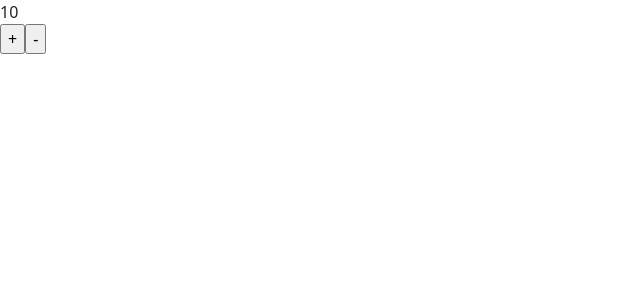
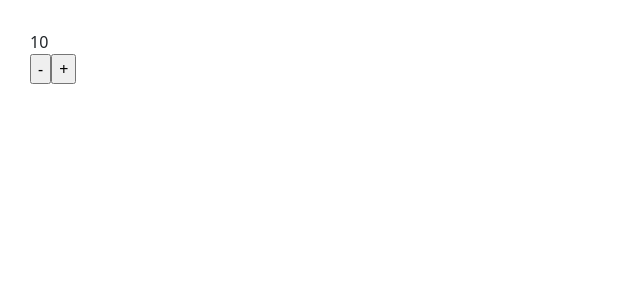
Before and after one commit to xgervilla/cursoCapgemini, a React (Create React App) app in the folder demo-react/: page / in a window 1280 px wide. Shown: the top 300 px of the page, without its empty margins (0-640 px from the left). Built offline with nearby package versions, Linux system fonts and the light colour scheme.

Commit message:
Improved: added function to control behaviour

```diff
--- a/demo-react/src/componentes.js
+++ b/demo-react/src/componentes.js
@@ -2,6 +2,15 @@ import React, { Component } from 'react'
 
 function Pantalla(props){
     return <output>{props.valor}</output>
+}
+
+function Botonera({onSube, onBaja}){
+  return (
+    <div>
+      <input type='button' value='-' onClick={() => onBaja && onBaja()} />
+      {onSube && <input type='button' value='+' onClick={onSube} />}
+    </div>
+  )
 }
 
 export class Contador extends Component {
@@ -29,13 +38,21 @@ export class Contador extends Component {
 
   render() {
     return (
-      <div>
+      <div style={{marginLeft:'30px', marginTop:'30px'}}>
         <Pantalla valor={this.state.contador}/>
-        <div>
-            <input type='button' value='+' onClick={this.sube}/>
-            <input type='button' value='-' onClick={this.baja}/>
-        </div>
+        <Botonera onSube={this.sube.bind(this)} onBaja={this.baja}/>
       </div>
     )
   }
 }
+
+export class Card extends Component {
+  constructor(){
+
+  }
+  render() {
+    return (
+      <div>componentes</div>
+    )
+  }
+}
```
